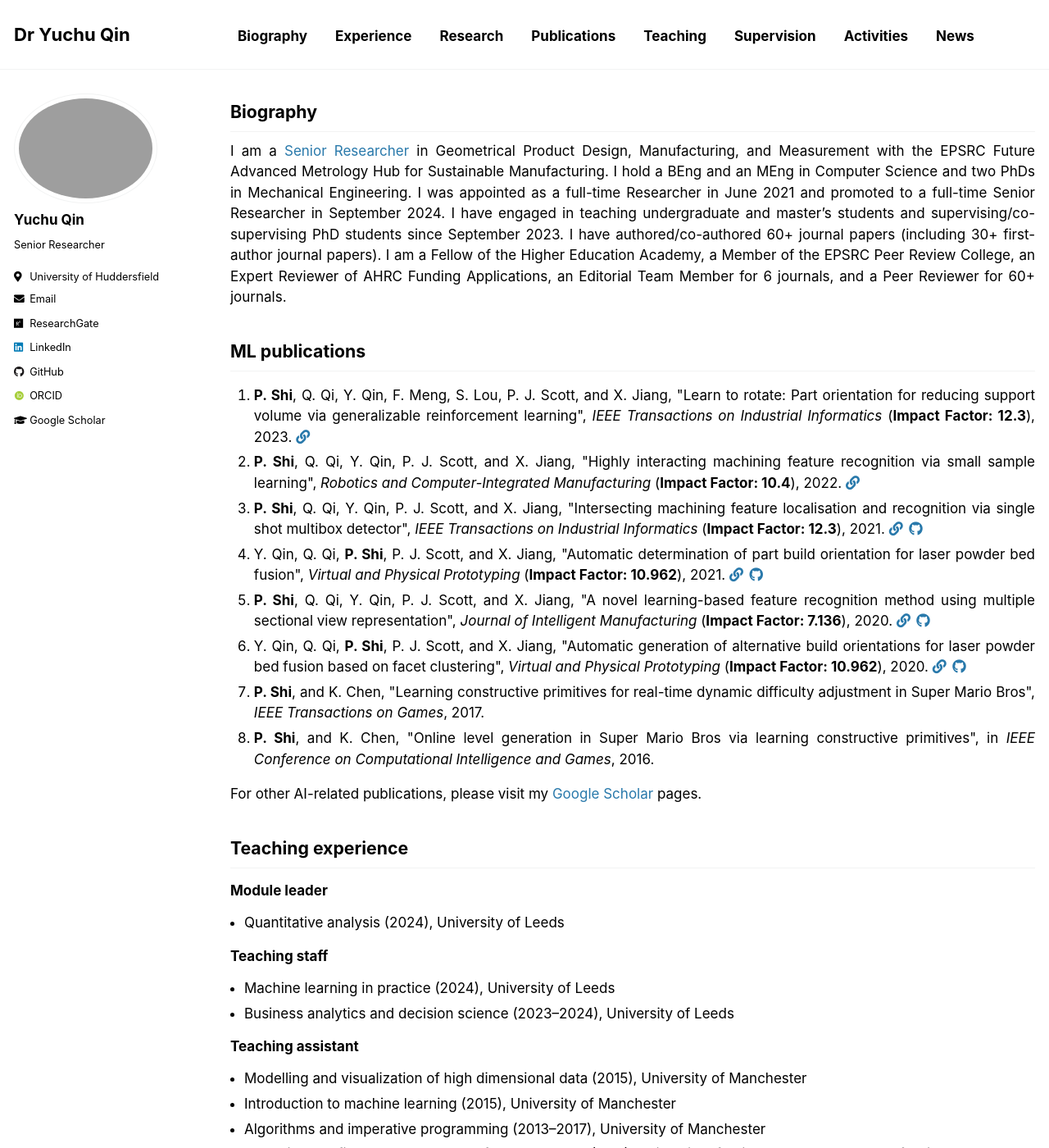
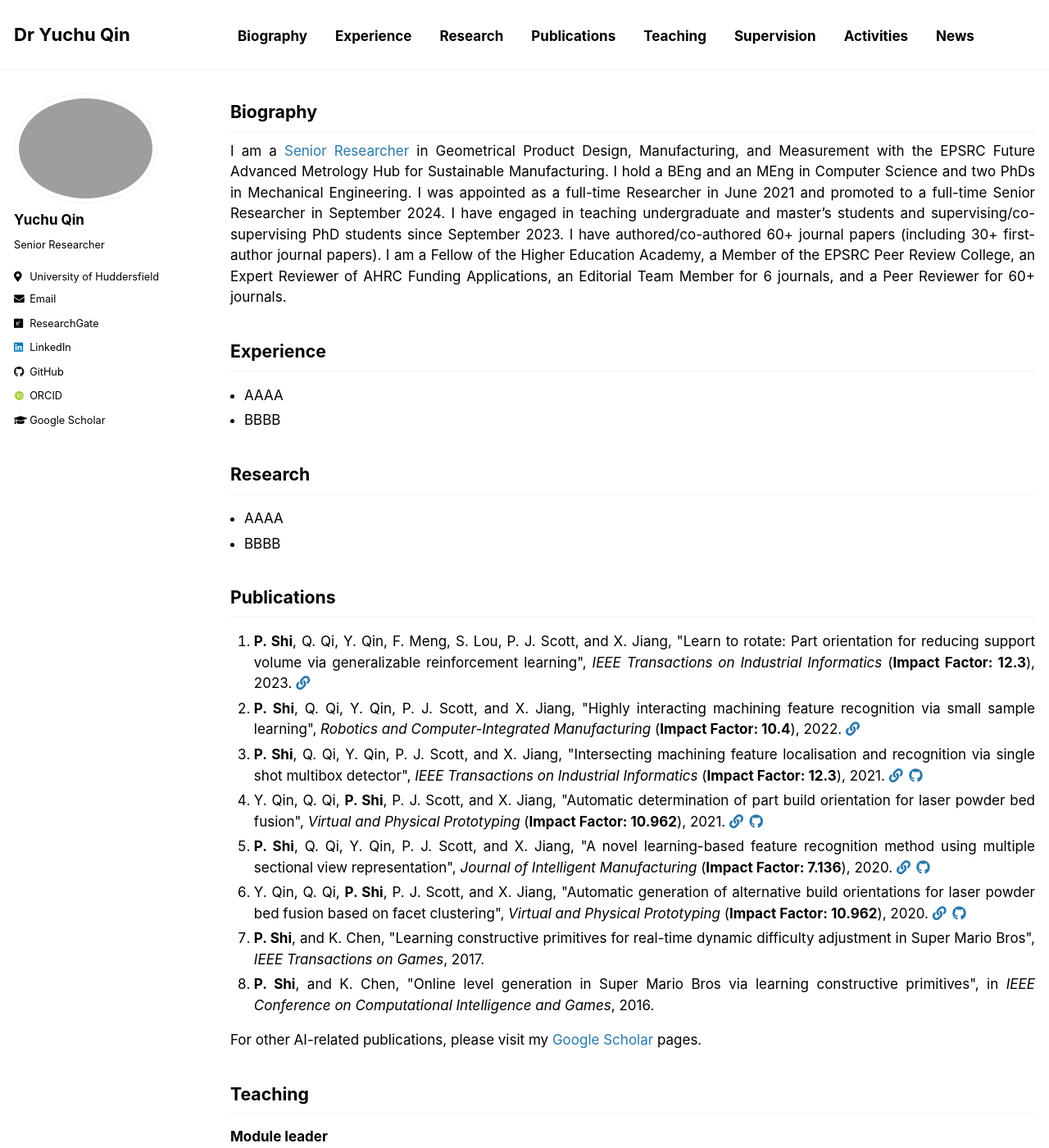
Before and after one commit to yuchu-qin/yuchu-qin.github.io, a Jekyll site: the page built from _pages/index.md, in a window 1280 px wide and 1400 px high. Shown: the whole window at 82% size. Built offline with Jekyll 4.4.1, drawn with Linux system fonts in a browser that asks for light colours; some web fonts are replaced; our own code applies the rules of GitHub Pages for plain Markdown files; some of the changed text lies outside the part shown.

Commit message:
Update index.md

```diff
--- a/_pages/index.md
+++ b/_pages/index.md
@@ -7,7 +7,15 @@ author_profile: true
 
 I am a [Senior Researcher](https://pure.hud.ac.uk/en/persons/yuchu-qin) in Geometrical Product Design, Manufacturing, and Measurement with the EPSRC Future Advanced Metrology Hub for Sustainable Manufacturing. I hold a BEng and an MEng in Computer Science and two PhDs in Mechanical Engineering. I was appointed as a full-time Researcher in June 2021 and promoted to a full-time Senior Researcher in September 2024. I have engaged in teaching undergraduate and master’s students and supervising/co-supervising PhD students since September 2023. I have authored/co-authored 60+ journal papers (including 30+ first-author journal papers). I am a Fellow of the Higher Education Academy, a Member of the EPSRC Peer Review College, an Expert Reviewer of AHRC Funding Applications, an Editorial Team Member for 6 journals, and a Peer Reviewer for 60+ journals.
 
-## ML publications
+## Experience
+- AAAA
+- BBBB
+
+## Research
+- AAAA
+- BBBB
+
+## Publications
 
 {% include base_path %}
 
@@ -31,6 +38,13 @@ For other AI-related publications, please visit my [Google Scholar](https://scho
 - Algorithms and imperative programming (2013--2017), University of Manchester
 - 3rd Asian-Pacfic summer school on formal methods (2011), University of Science and Technology of China
 
+## Supervision
+- AAAA
+- BBBB
+
+## Activities
+- AAAA
+- BBBB
 
 ## Professional activity
 
```
Also changed, not shown: other parts of _pages/index.md (+2 -3 lines).
